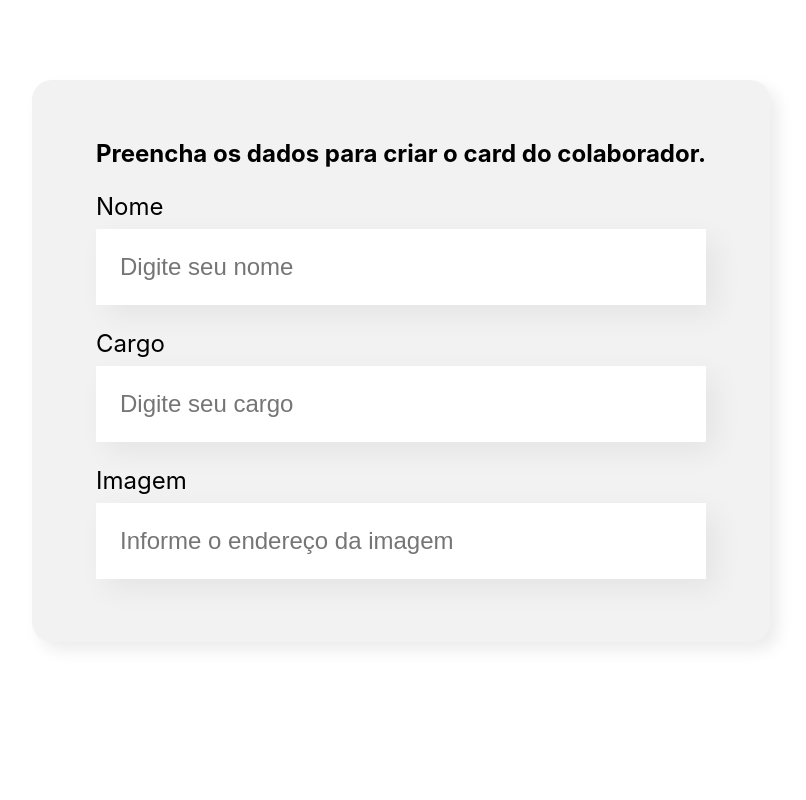
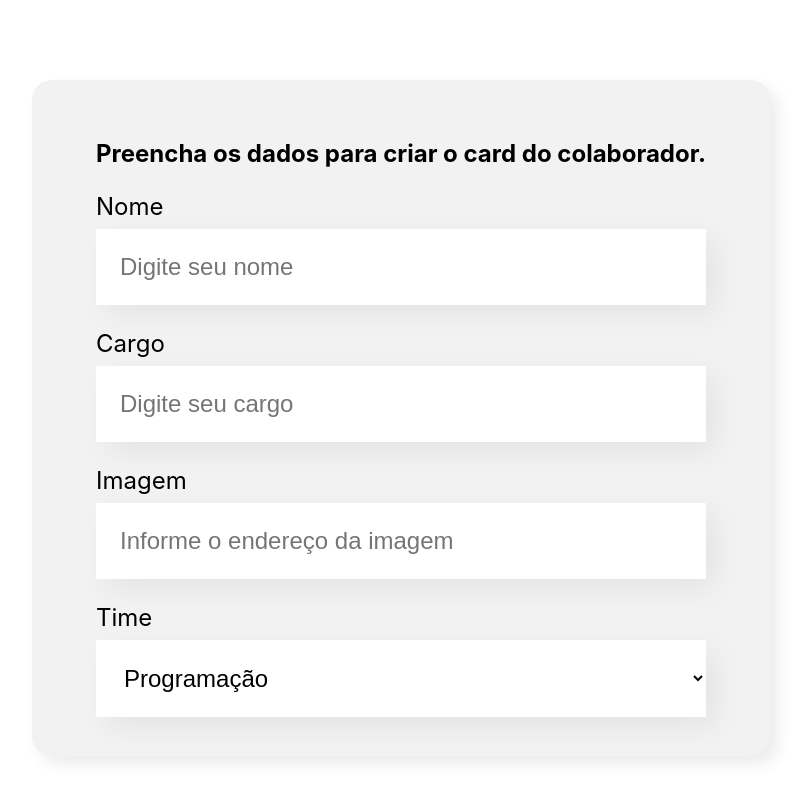
Before and after one commit to Leo-Raposo/app-organo, a React (Create React App) app: page / in a window 1280 px wide. Shown: the part 498-1298 px from the top of the page, without its empty margins (239-1045 px from the left). Before the commit the page ends 1220 px from the top, so only its background shows below. Built offline with nearby package versions, Linux system fonts and the light colour scheme.

Commit message:
Acrescentando a lista suspensa

```diff
--- a/src/componentes/Formulario/index.js
+++ b/src/componentes/Formulario/index.js
@@ -1,7 +1,19 @@
 import CampoTexto from "../CampoTexto";
+import ListaSuspensa from "../ListaSuspensa";
 import "./Formulario.css";
 
 const Formulario = () => {
+
+  const times = [
+    'Programação',
+    'Front-End',
+    'Data Science',
+    'Devops',
+    'Ux e Design',
+    'Mobile',
+    'Inovação e Gestão'
+  ]
+
   return (
     <section className="formulario">
       <form>
@@ -9,6 +21,7 @@
         <CampoTexto label="Nome" placeholder="Digite seu nome" />
         <CampoTexto label="Cargo" placeholder="Digite seu cargo" />
         <CampoTexto label="Imagem" placeholder="Informe o endereço da imagem" />
+        <ListaSuspensa label="Time" itens={times}/>
       </form>
     </section>
   );
--- /dev/null
+++ b/src/componentes/ListaSuspensa/ListaSuspensa.css
@@ -0,0 +1,15 @@
+.lista-suspensa label {
+    display:block;
+    margin-bottom: 8px;
+    font-size: 24px;
+}
+
+.lista-suspensa select {
+    background-color: #FFF;
+    box-shadow: 10px 10px 30px rgba(0, 0, 0, 0.06);
+    width: 100%;
+    border: none;
+    font-size: 24px;
+    padding: 24px;
+    box-sizing: border-box;
+}
--- /dev/null
+++ b/src/componentes/ListaSuspensa/index.js
@@ -0,0 +1,16 @@
+import './ListaSuspensa.css'
+
+const ListaSuspensa = (props) => {
+    console.log(props.itens)
+
+    return(
+        <div className='lista-suspensa'>
+            <label>{props.label}</label>
+            <select>
+                {props.itens.map(item => <option key={item}>{item}</option>)}
+            </select>
+        </div>
+    )
+}
+
+export default ListaSuspensa
```
